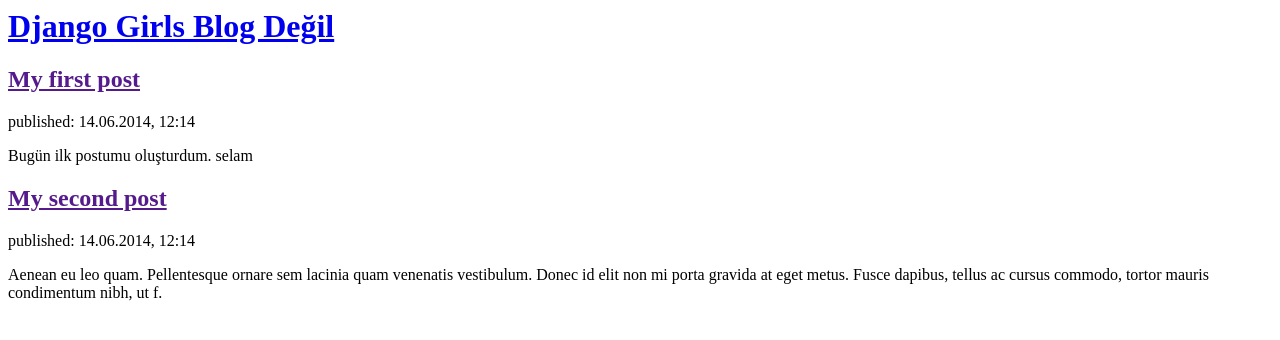
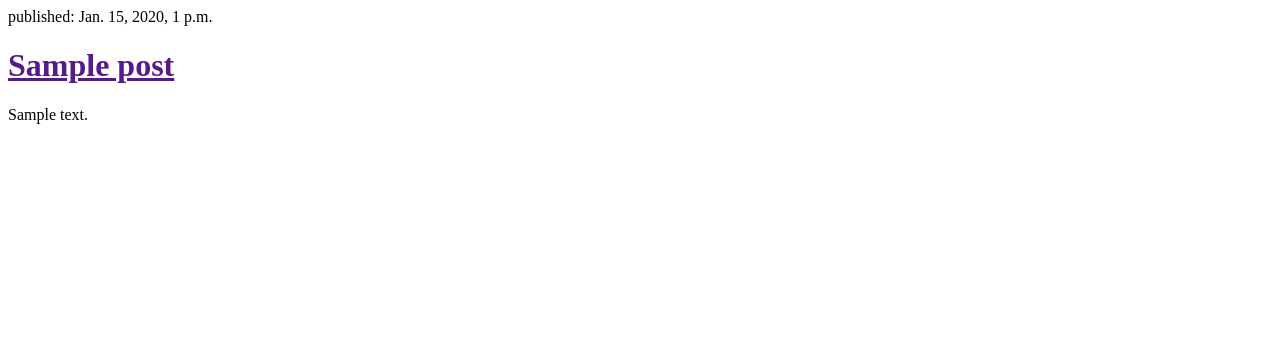
Before and after one commit to Esmanury/firstblog, a Django app: template blog/templates/blog/post_list.html in a window 1280 px wide. Shown: the top 340 px of the page. Run offline with Django 3.2, Linux system fonts and the light colour scheme; the template is opened without the code that fills it: values that come from a table or form of the project are taken from there, others are empty; tables that the repository leaves empty hold one stand-in row (values such as "Sample post").

Commit message:
third commit

```diff
--- a/blog/templates/blog/post_list.html
+++ b/blog/templates/blog/post_list.html
@@ -3,23 +3,12 @@
         <title>Esmanur's Blog</title>
     </head>
     <body>
-        <div>
-            <h1><a href="/">Django Girls Blog Değil</a></h1>
-        </div>
-
-        <div>
-
-            <h2><a href="">My first post</a></h2>
-            <p>published: 14.06.2014, 12:14</p>
-            <p>Bugün ilk postumu oluşturdum. selam</p>
-        </div>
-
-        <div>
-
-            <h2><a href="">My second post</a></h2>
-            <p>published: 14.06.2014, 12:14</p>
-            <p>Aenean eu leo quam. Pellentesque ornare sem lacinia quam venenatis vestibulum. Donec id elit non mi porta gravida at eget metus. Fusce dapibus, tellus ac cursus commodo, tortor mauris condimentum nibh, ut f.</p>
-
-        </div>
+{% for post in posts %}
+    <div>
+        <p>published: {{ post.published_date }}</p>
+        <h1><a href="">{{ post.title }}</a></h1>
+        <p>{{ post.text|linebreaksbr }}</p>
+    </div>
+{% endfor %}
     </body>
 </html>
--- a/blog/views.py
+++ b/blog/views.py
@@ -1,4 +1,7 @@
 from django.shortcuts import render
+from .models import Post
+from django.utils import timezone
 
 def post_list(request):
-    return render(request, 'blog/post_list.html', {})
+	posts = Post.objects.filter(published_date__lte=timezone.now()).order_by('published_date')
+	return render(request, 'blog/post_list.html', {'posts': posts})
```
